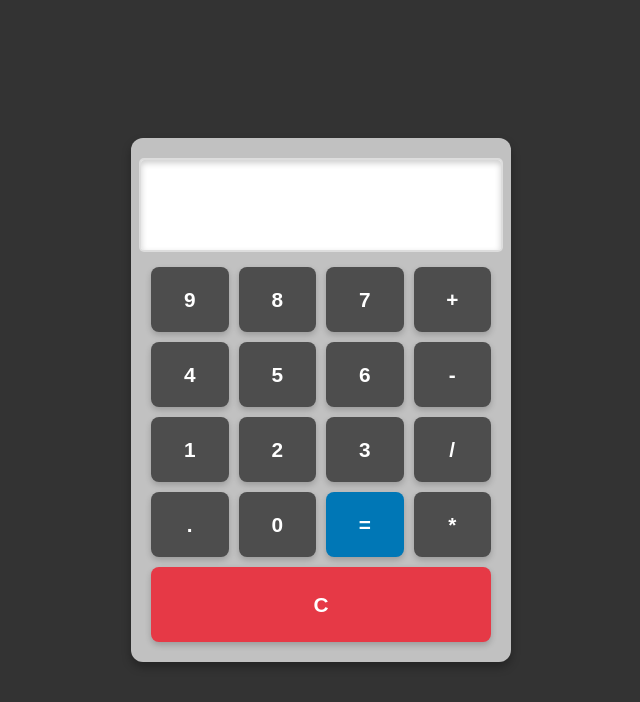
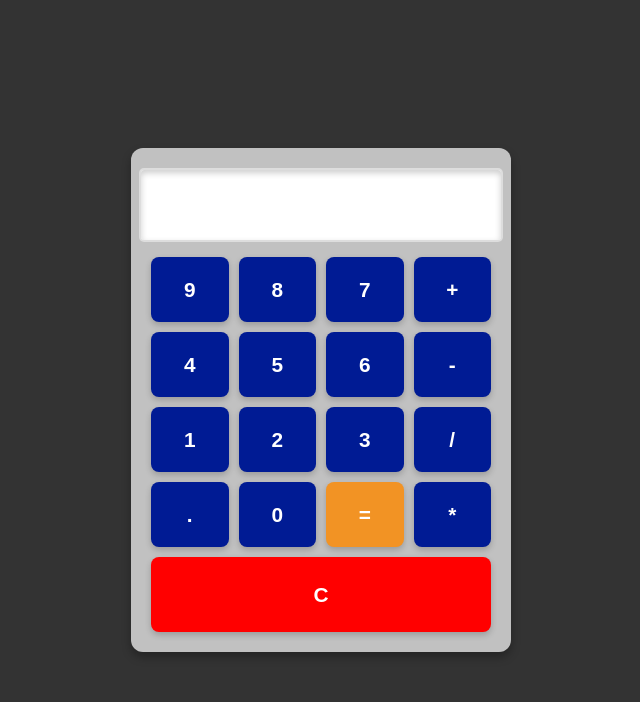
Before and after one commit to indigowave19/calculator-ci-cd, a website: page index.html in a window 1280 px wide. Shown: the whole page, without its empty margins (319-959 px from the left). Drawn offline with Linux system fonts and the light colour scheme.

Commit message:
Changed color scheme of buttons

```diff
--- a/styles.css
+++ b/styles.css
@@ -24,7 +24,7 @@ body {
 /* Display screen */
 .calculator .display {
   width: 100%;
-  height: 70px;
+  height: 50px;
   margin-bottom: 15px;
   font-size: 1.8em;
   text-align: right;
@@ -52,7 +52,7 @@ body {
   border-radius: 8px;
   cursor: pointer;
   box-shadow: 0px 3px 6px rgba(0, 0, 0, 0.2); /* Slight shadow */
-  background-color: #4d4d4d; /* Default dark gray color */
+  background-color: #001B94; /* Default dark gray color */
   color: #fff; /* White text */
   transition: all 0.2s;
 }
@@ -64,13 +64,13 @@ body {
 
 /* Equals button */
 .calculator .button.equal {
-  background-color: #0077b6; /* Blue for the equal button */
+  background-color: #f29324; /* Blue for the equal button */
   color: white;
 }
 
 /* Clear button */
 .calculator .button.clear {
-  background-color: #e63946; /* Red for the clear button */
+  background-color: #FF0000; /* Red for the clear button */
   color: white;
   grid-column: span 4; /* Spans all 4 columns */
   height: 75px; /* Slightly larger height for emphasis */
```
